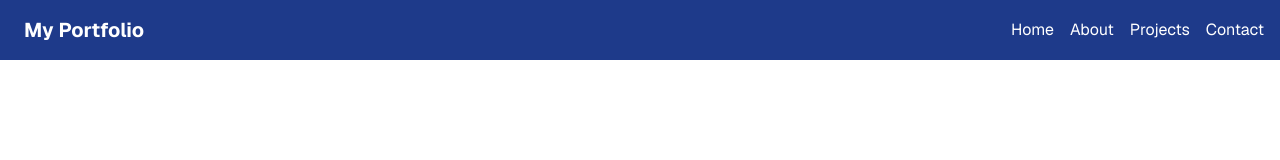
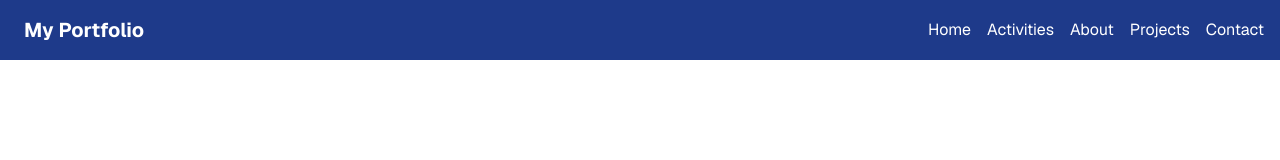
Before and after one commit to SanCo21/My-Portfolio, a Next.js app: page / in a window 1280 px wide. Shown: the top 160 px of the page. Built offline with nearby package versions, Linux system fonts and the light colour scheme.

Commit message:
Remove .next/static and .next/server from repository

```diff
--- a/src/app/components/Header.js
+++ b/src/app/components/Header.js
@@ -11,7 +11,7 @@ const Header = () => {
         </div>
         <nav className="flex space-x-4">
           <Link href="#home" className="hover:text-yellow-500">Home</Link>
-
+          <Link href="#home" className="hover:text-yellow-500">Activities</Link>
           <Link href="#about" className="hover:text-yellow-500">About</Link>
           <Link href="#projects" className="hover:text-yellow-500">Projects</Link>
           <Link href="#contact" className="hover:text-yellow-500">Contact</Link>
```
